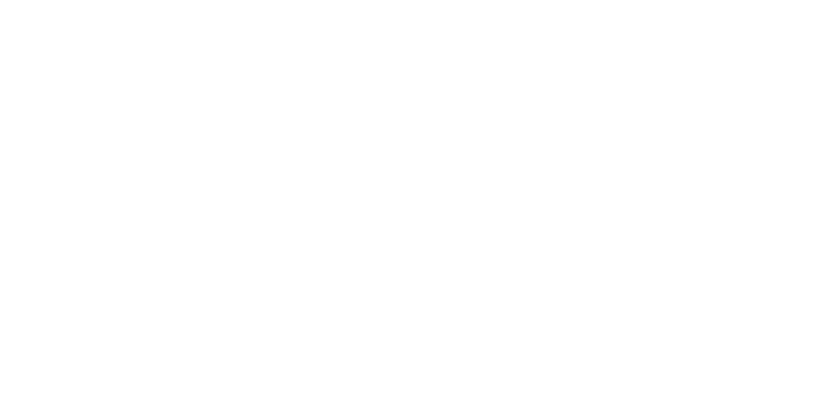
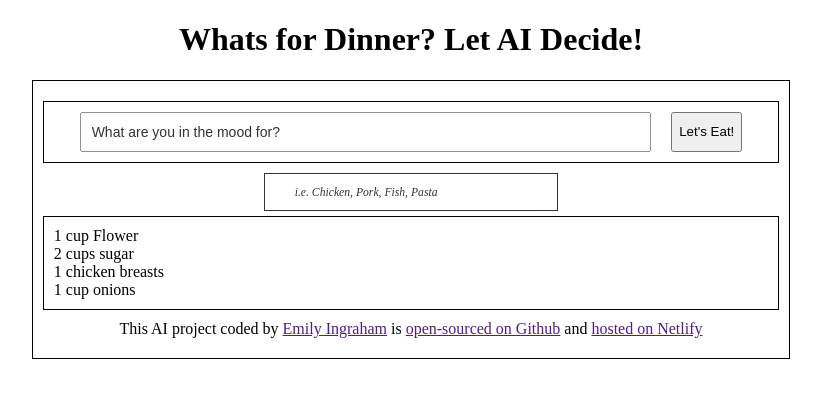
Before and after one commit to emilyvingraham/whats-for-dinner-ai-generator, a plain HTML site: page index.html in a window 1280 px wide. Shown: the whole page, without its empty margins (229-1050 px from the left). Drawn offline with Linux system fonts and the light colour scheme.

Commit message:
Created basic HTML skeleton and border box css styling

```diff
--- a/index.html
+++ b/index.html
@@ -7,6 +7,37 @@
         <link rel="stylesheet" href="src/styles.css" />
     </head>
     <body>
+        <header>
+            <h1>Whats for Dinner? Let AI Decide!</h1>
+        </header>
+        <div class="container">
+            <div class="user-container">
+                <form>
+                    <input
+                        class="recipe-text"
+                        type="text"
+                        value="What are you in the mood for?"
+                    />
+                    <input
+                        class="receipe-submit"
+                        type="submit"
+                        value="Let's Eat!"
+                    />
+                </form>
+            </div>
+            <div class="hint">
+                <small>i.e. Chicken, Pork, Fish, Pasta</small>
+            </div>
+            <div class="recipe-container">
+                <div class="ai-recipe">1 cup Flower<br/>2 cups sugar<br/>1 chicken breasts<br/>1 cup onions</div>
+            </div>
+            <footer>
+                This AI project coded by
+                <a href="" target="_blank">Emily Ingraham</a> is
+                <a href="" target="_blank">open-sourced on Github</a> and
+                <a href="" target="_blank">hosted on Netlify</a>
+            </footer>
+        </div>
         <script src="src/index.js"></script>
     </body>
 </html>
--- a/src/styles.css
+++ b/src/styles.css
@@ -0,0 +1,57 @@
+* {
+    box-sizing: border-box;
+}
+header {
+    text-align: center;
+}
+.container {
+    border: 1px solid black;
+    width: 60%;
+    display: block;
+    margin: 0 auto;
+    padding: 10px;
+}
+.user-container {
+    border: 1px solid black;
+    padding: 10px;
+    margin: 10px auto;
+    display: block;
+}
+form {
+    display: flex;
+    justify-content: center;
+}
+
+.recipe-text {
+    width: 80%;
+    opacity: 0.8;
+    padding: 10px;
+    margin-right: 20px;
+    font-size: 14px;
+}
+.recipe-submit {
+    padding: 20px;
+    font-size: 14px;
+}
+.hint {
+    font-style: italic;
+    font-size: 14px;
+    padding-top: 10px;
+    padding-left: 30px;
+    border: 1px solid black;
+    width: 40%;
+    display: block;
+    margin: 5px auto;
+    padding-bottom: 10px;
+    opacity: 0.8;
+}
+.recipe-container {
+    border: 1px solid black;
+    padding: 10px;
+    display: flex;
+    justify-content: left;
+}
+footer {
+    text-align: center;
+    margin: 10px auto;
+}
```
